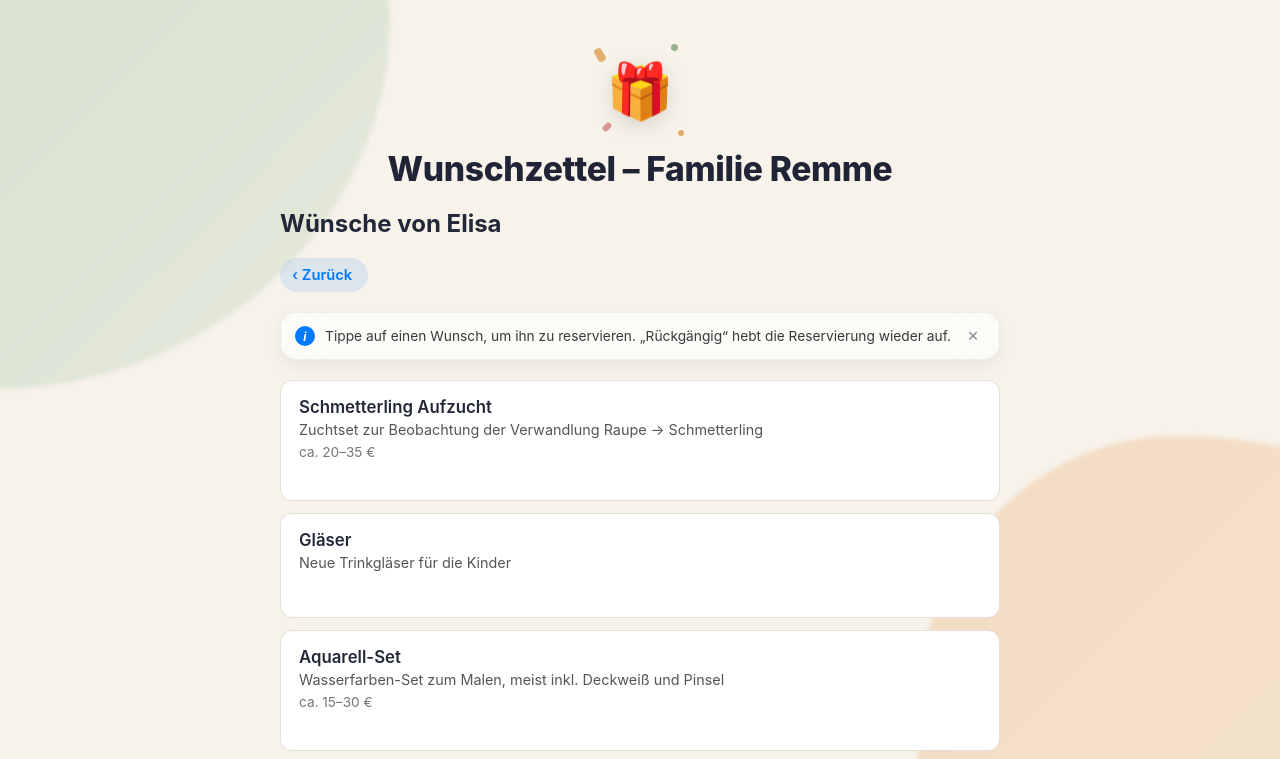
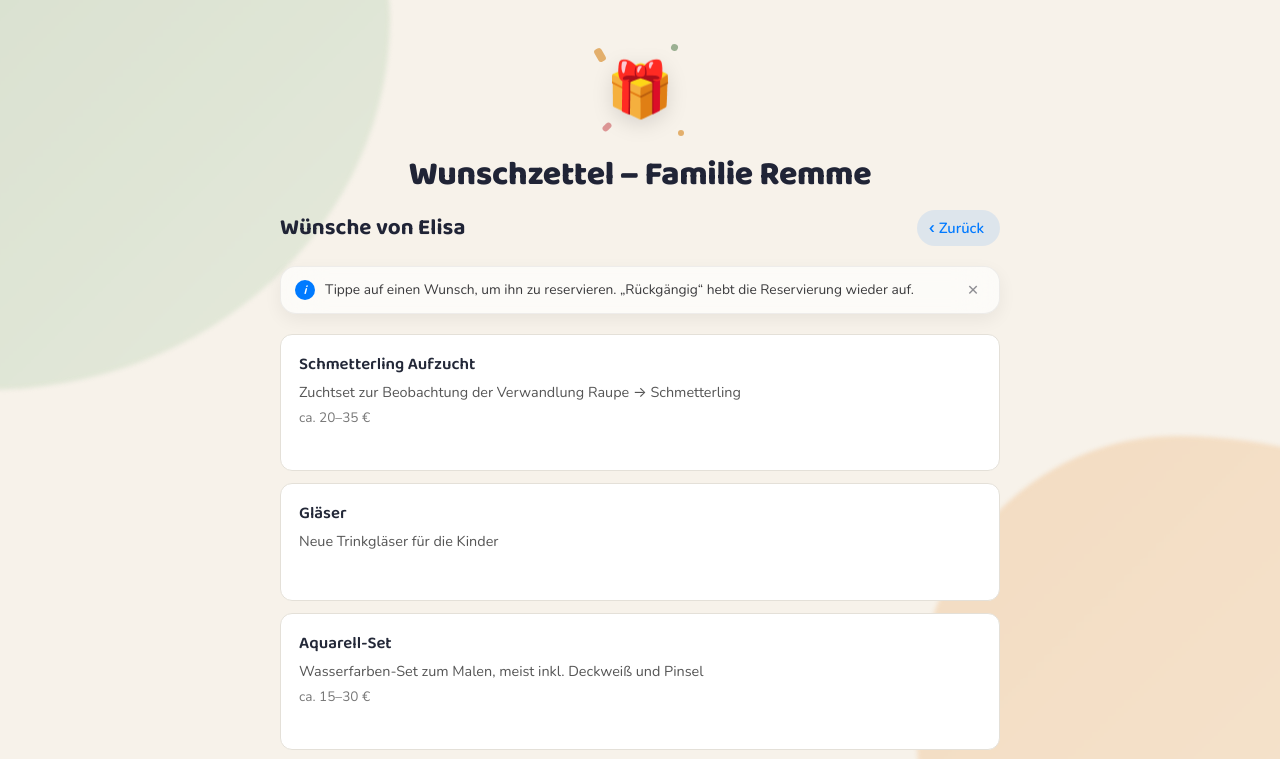
Before and after one commit to SeBaReDo/wunschzettel-remme, a plain HTML site: page index.html in a window 1280 px wide. Both pictures are taken after a click on the element "Elisa". Shown: the top 759 px of the page. Drawn offline with nearby package versions, Linux system fonts and the light colour scheme; no server answers.

Commit message:
Baloo 2/Nunito Fonts für konsistente Optik + Header-Layout Zurück-Button

```diff
--- a/style.css
+++ b/style.css
@@ -1,7 +1,7 @@
 * { box-sizing: border-box; }
 
 body {
-  font-family: -apple-system, BlinkMacSystemFont, "Segoe UI", Roboto, Helvetica, Arial, sans-serif;
+  font-family: 'Nunito', -apple-system, BlinkMacSystemFont, "Segoe UI", Roboto, Helvetica, Arial, sans-serif;
   background: #f7f2ea;
   color: #232838;
   margin: 0;
@@ -79,6 +79,7 @@ body {
 .confetti.c4 { background: #e0a75e; bottom: 4px; right: 6px; width: 6px; height: 6px; border-radius: 50%; }
 
 h1 {
+  font-family: 'Baloo 2', 'Nunito', sans-serif;
   font-size: 2.1rem;
   font-weight: 800;
   letter-spacing: -0.01em;
@@ -143,6 +144,7 @@ h1 {
 
 .person-name {
   flex: 1;
+  font-family: 'Baloo 2', 'Nunito', sans-serif;
   font-size: 1.2rem;
   font-weight: 700;
   color: #232838;
@@ -154,11 +156,26 @@ h1 {
   height: 20px;
 }
 
+.wish-view-header {
+  display: flex;
+  align-items: center;
+  justify-content: space-between;
+  gap: 12px;
+  margin-bottom: 20px;
+}
+
+.wish-view-header h2 {
+  font-family: 'Baloo 2', 'Nunito', sans-serif;
+  margin: 0;
+  font-size: 1.4rem;
+  color: #202436;
+}
+
 .back-link {
   display: inline-flex;
   align-items: center;
   gap: 2px;
-  margin-bottom: 20px;
+  flex-shrink: 0;
   color: #007aff;
   text-decoration: none;
   font-size: 0.92rem;
@@ -289,6 +306,7 @@ h1 {
 }
 
 .wish-title {
+  font-family: 'Baloo 2', 'Nunito', sans-serif;
   font-weight: 600;
   font-size: 1.05rem;
   margin-bottom: 4px;
```
